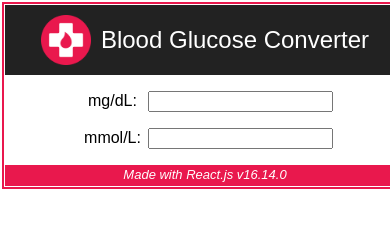
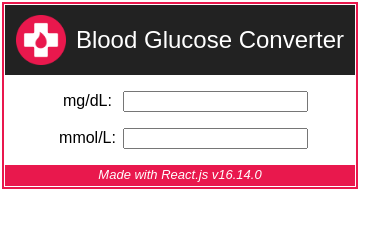
Before and after one commit to Costa365/BloodGlucoseConverter, a React app: page / in a window 390 px wide. Built offline with nearby package versions, Linux system fonts and the light colour scheme.

Commit message:
Reduced width of page, to fit mobile devices

```diff
--- a/package.json
+++ b/package.json
@@ -5,7 +5,7 @@
   "dependencies": {
     "react": "^16.5.2",
     "react-dom": "^16.5.2",
-    "react-scripts": "1.1.5"
+    "react-scripts": "^1.1.5"
   },
   "scripts": {
     "start": "react-scripts start",
--- a/src/components/App/App.css
+++ b/src/components/App/App.css
@@ -1,7 +1,7 @@
 .App {
   text-align: center;
   display: block;
-  width: 400px;
+  width: 350px;
   padding: 1px 1px 1px 1px;
   margin: 2px 2px 2px 2px;
   border-style: solid;
```
Also changed, not shown: 1 other file.
